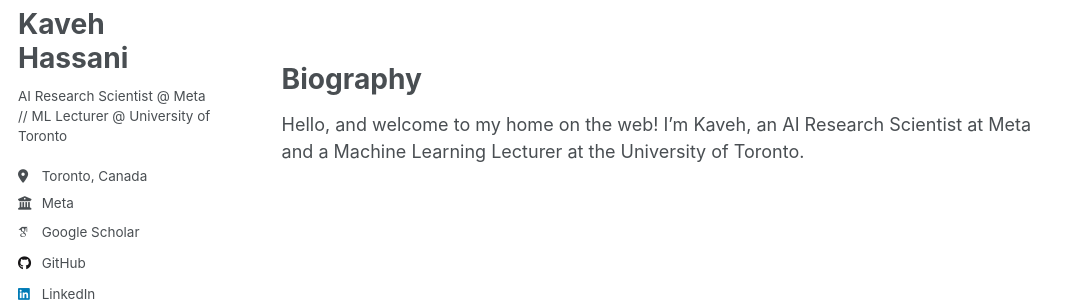
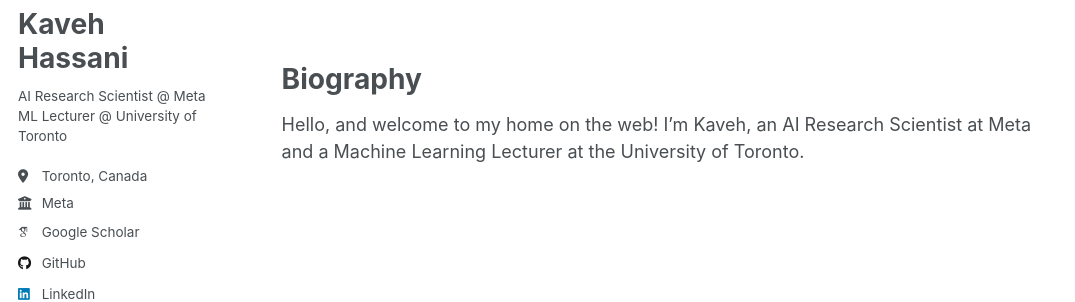
Before and after one commit to kavehhassani/kavehhassani.github.io, a Jekyll site: the page built from _pages/about.md, in a window 1280 px wide. Shown: the part 302-604 px from the top of the page, without its empty margins (0-1075 px from the left). Built offline with Jekyll 4.4.1, drawn with Linux system fonts in a browser that asks for light colours; some web fonts are replaced.

```diff
--- a/_config.yml
+++ b/_config.yml
@@ -25,7 +25,7 @@ author:
   avatar           : "profile.png"
   name             : "Kaveh Hassani"
   pronouns         : # example: "she/her"
-  bio              : "AI Research Scientist @ Meta // ML Lecturer @ University of Toronto"
+  bio              : "AI Research Scientist @ Meta <br> ML Lecturer @ University of Toronto"
   location         : "Toronto, Canada"
   employer         : "Meta"
   uri              : # URL
```
